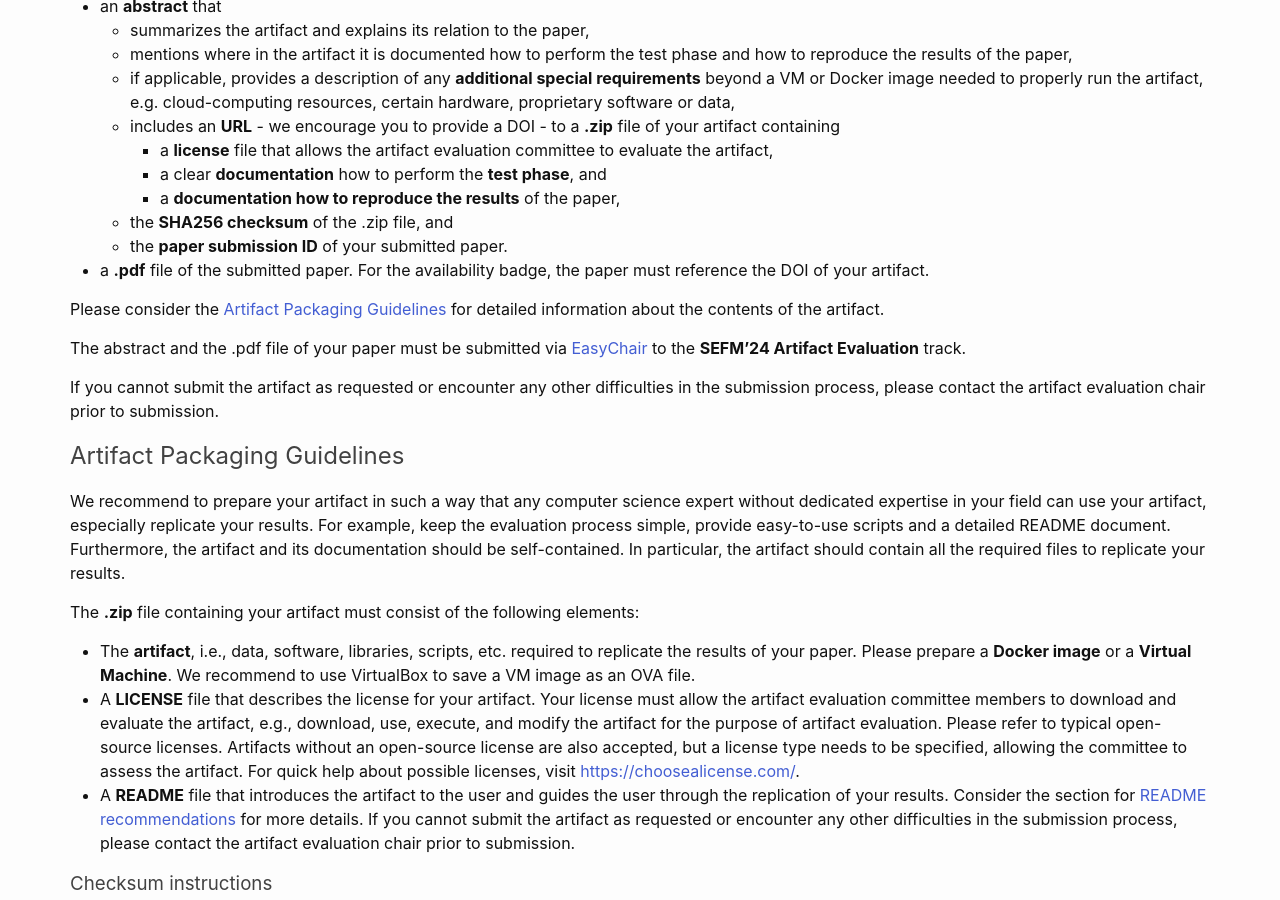
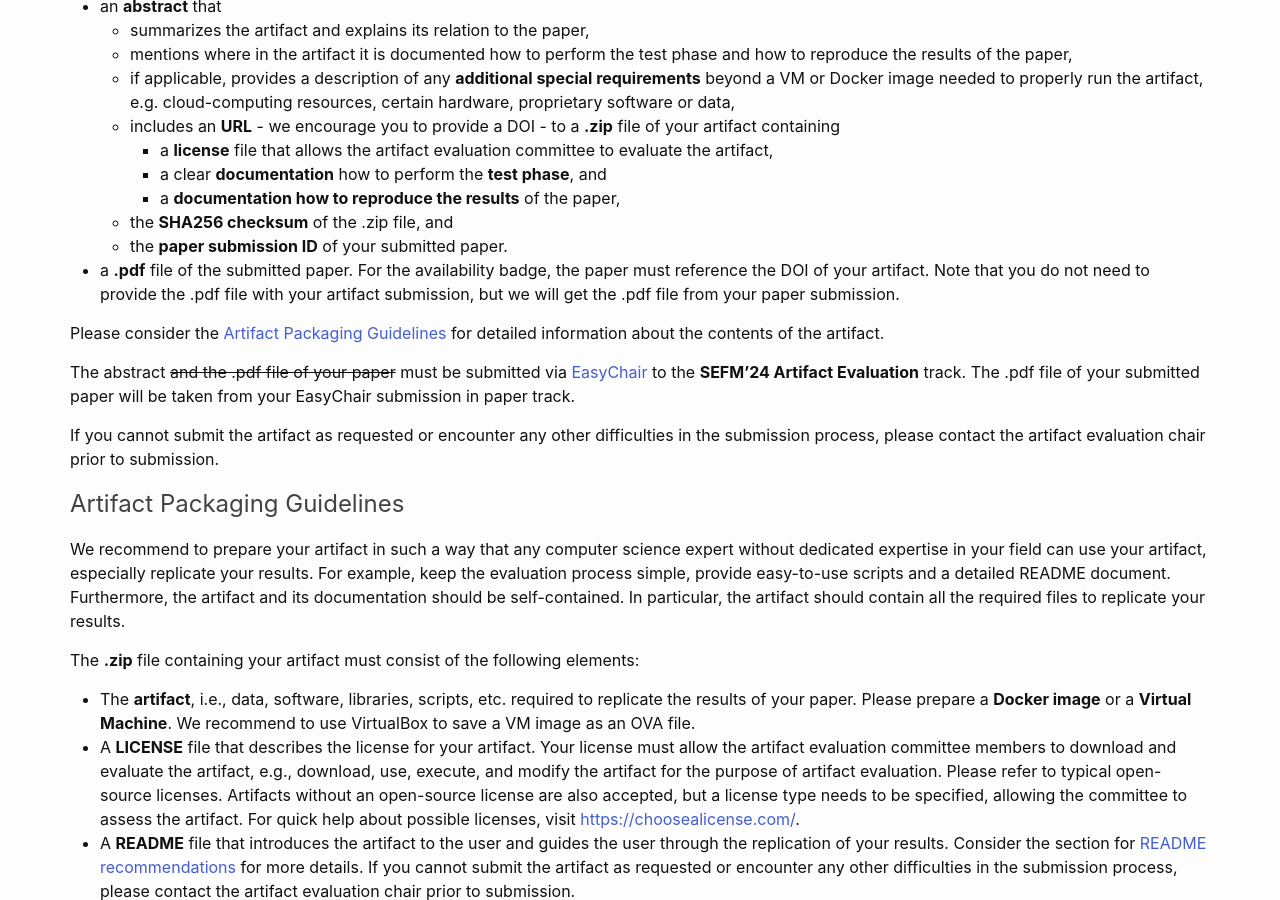
Before and after one commit to sefm-conference/2024, a Jekyll site: the page built from _pages/artifacts.md, in a window 1280 px wide and 900 px high, scrolled down 1642 px. Built offline with Jekyll 4.4.1, drawn with Linux system fonts in a browser that asks for light colours; comment, search, counter and statistics services are not loaded.

Commit message:
Update artifacts.md

```diff
--- a/_pages/artifacts.md
+++ b/_pages/artifacts.md
@@ -47,11 +47,11 @@ An artifact submission should consist of
         + a **documentation how to reproduce the results** of the paper,
     * the **SHA256 checksum** of the .zip file, and
     *	the **paper submission ID** of your submitted paper.
--	a **.pdf** file of the submitted paper. For the availability badge, the paper must reference the DOI of your artifact.
+-	a **.pdf** file of the submitted paper. For the availability badge, the paper must reference the DOI of your artifact. Note that you do not need to provide the .pdf file with your artifact submission, but we will get the .pdf file from your paper submission.
 
 Please consider the [Artifact Packaging Guidelines](#artifact-packaging-guidelines) for detailed information about the contents of the artifact.
 
-The abstract and the .pdf file of your paper must be submitted via [EasyChair](https://easychair.org/my/conference?conf=sefm24) to the **SEFM'24 Artifact Evaluation** track.
+The abstract ~~and the .pdf file of your paper~~ must be submitted via [EasyChair](https://easychair.org/my/conference?conf=sefm24) to the **SEFM'24 Artifact Evaluation** track. The .pdf file of your submitted paper will be taken from your EasyChair submission in paper track.
 
 If you cannot submit the artifact as requested or encounter any other difficulties in the submission process, please contact the artifact evaluation chair prior to submission.
 
```
